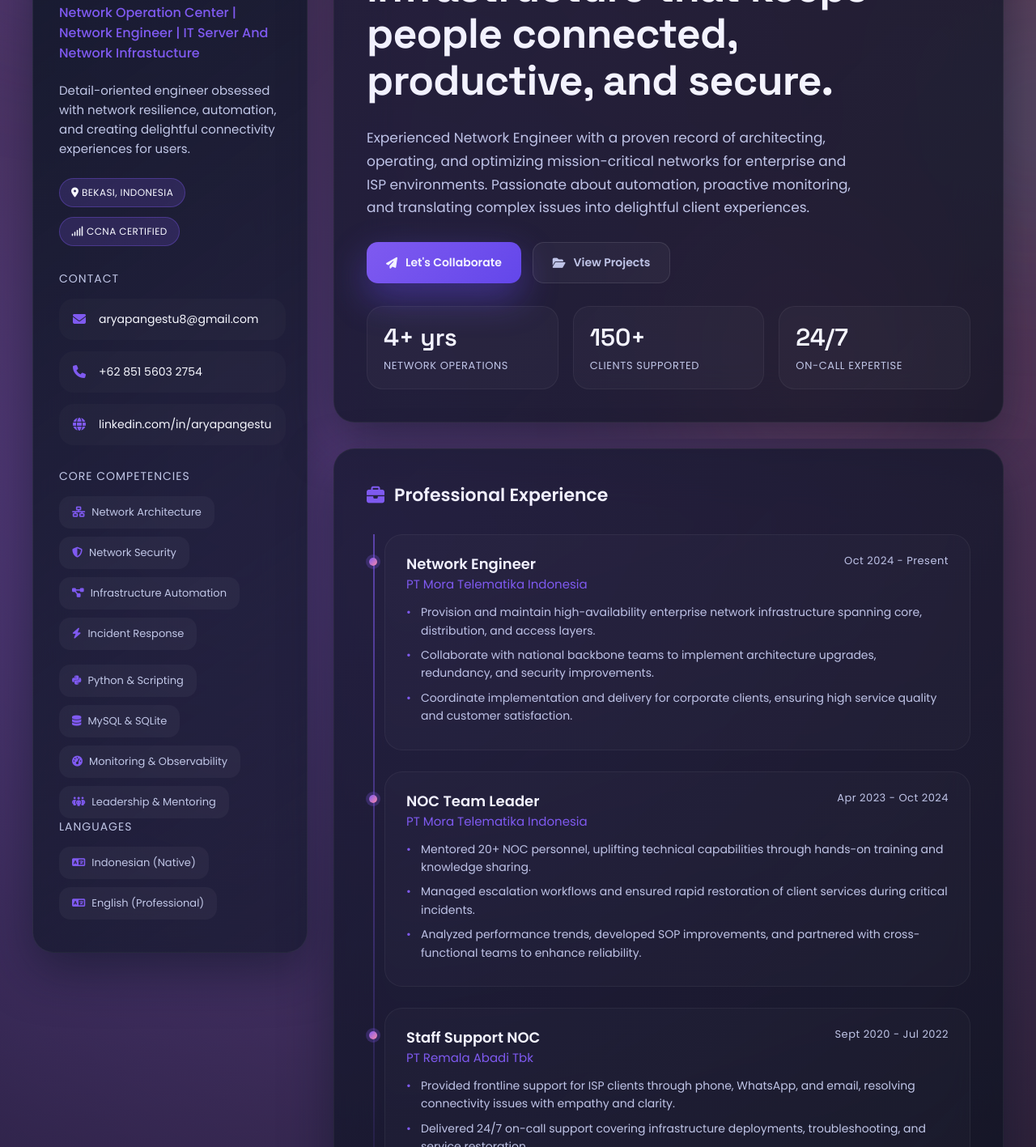
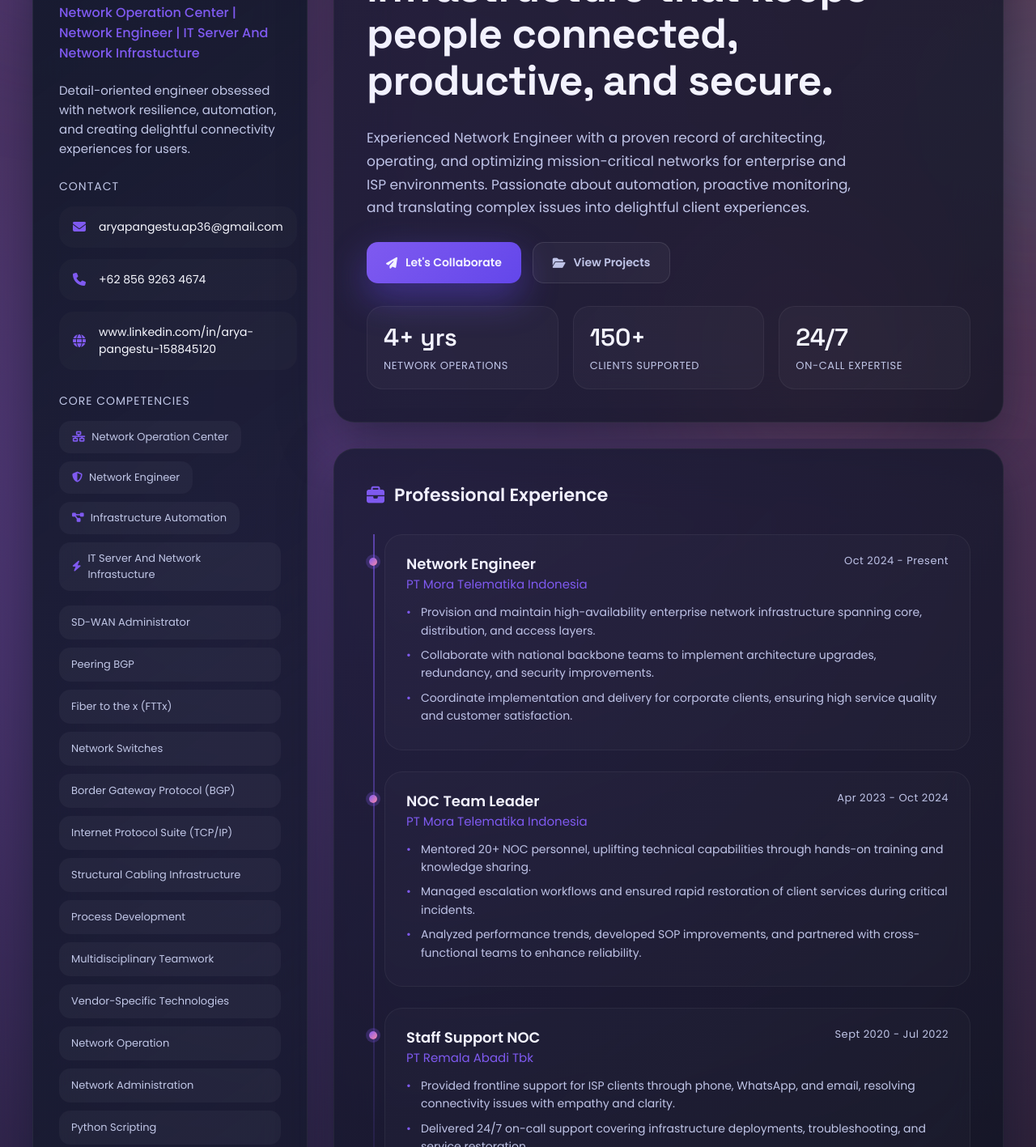
Before and after one commit to arpang01/Curiculum-Vitae, a plain HTML site: page index.html in a window 1280 px wide. Shown: the part 258-1675 px from the top of the page at 81% size. Drawn offline with Linux system fonts and the light colour scheme.

Commit message:
Update index.html

```diff
--- a/index.html
+++ b/index.html
@@ -259,6 +259,28 @@
             display: flex;
             flex-wrap: wrap;
             gap: 10px;
+        }
+
+        .skills-grid {
+            display: grid;
+            grid-template-columns: repeat(auto-fit, minmax(160px, 1fr));
+            gap: 10px;
+        }
+
+        .skill-tag {
+            padding: 10px 14px;
+            border-radius: 14px;
+            background: rgba(255, 255, 255, 0.04);
+            color: var(--text-secondary);
+            font-size: 13px;
+            border: 1px solid transparent;
+            transition: var(--transition);
+        }
+
+        .skill-tag:hover {
+            border-color: rgba(127, 90, 240, 0.35);
+            color: var(--text-primary);
+            background: rgba(127, 90, 240, 0.12);
         }
 
         .main {
@@ -600,24 +622,19 @@
             <div class="role">Network Operation Center | Network Engineer | IT Server And Network Infrastucture</div>
             <p>Detail-oriented engineer obsessed with network resilience, automation, and creating delightful connectivity experiences for users.</p>
 
-            <div class="badge-group">
-                <span class="badge"><i class="fa-solid fa-location-dot"></i> Bekasi, Indonesia</span>
-                <span class="badge"><i class="fa-solid fa-signal"></i> CCNA Certified</span>
-            </div>
-
             <div class="section-title">Contact</div>
             <div class="contact-list">
                 <div class="contact-item">
                     <i class="fa-solid fa-envelope"></i>
-                    <a href="mailto:aryapangestu8@gmail.com">aryapangestu8@gmail.com</a>
+                    <a href="mailto:aryapangestu.ap36@gmail.com">aryapangestu.ap36@gmail.com</a>
                 </div>
                 <div class="contact-item">
                     <i class="fa-solid fa-phone"></i>
-                    <a href="tel:+6285156032754">+62 851 5603 2754</a>
+                    <a href="tel:+6285692634674">+62 856 9263 4674</a>
                 </div>
                 <div class="contact-item">
                     <i class="fa-solid fa-globe"></i>
-                    <span>linkedin.com/in/aryapangestu</span>
+                    <span>www.linkedin.com/in/arya-pangestu-158845120</span>
                 </div>
             </div>
 
@@ -625,26 +642,50 @@
             <div class="skill-group">
                 <div>
                     <div class="skill-list">
-                        <span class="skill-chip"><i class="fa-solid fa-network-wired"></i> Network Architecture</span>
-                        <span class="skill-chip"><i class="fa-solid fa-shield-halved"></i> Network Security</span>
+                        <span class="skill-chip"><i class="fa-solid fa-network-wired"></i> Network Operation Center</span>
+                        <span class="skill-chip"><i class="fa-solid fa-shield-halved"></i> Network Engineer</span>
                         <span class="skill-chip"><i class="fa-solid fa-diagram-project"></i> Infrastructure Automation</span>
-                        <span class="skill-chip"><i class="fa-solid fa-bolt"></i> Incident Response</span>
+                        <span class="skill-chip"><i class="fa-solid fa-bolt"></i> IT Server And Network Infrastucture</span>
                     </div>
                 </div>
                 <div>
-                    <div class="skill-list">
-                        <span class="skill-chip"><i class="fa-brands fa-python"></i> Python &amp; Scripting</span>
-                        <span class="skill-chip"><i class="fa-solid fa-database"></i> MySQL &amp; SQLite</span>
-                        <span class="skill-chip"><i class="fa-solid fa-gauge-high"></i> Monitoring &amp; Observability</span>
-                        <span class="skill-chip"><i class="fa-solid fa-people-group"></i> Leadership &amp; Mentoring</span>
+                    <div class="skills-grid">
+                        <div class="skill-tag">SD-WAN Administrator</div>
+                        <div class="skill-tag">Peering BGP</div>
+                        <div class="skill-tag">Fiber to the x (FTTx)</div>
+                        <div class="skill-tag">Network Switches</div>
+                        <div class="skill-tag">Border Gateway Protocol (BGP)</div>
+                        <div class="skill-tag">Internet Protocol Suite (TCP/IP)</div>
+                        <div class="skill-tag">Structural Cabling Infrastructure</div>
+                        <div class="skill-tag">Process Development</div>
+                        <div class="skill-tag">Multidisciplinary Teamwork</div>
+                        <div class="skill-tag">Vendor-Specific Technologies</div>
+                        <div class="skill-tag">Network Operation</div>
+                        <div class="skill-tag">Network Administration</div>
+                        <div class="skill-tag">Python Scripting</div>
+                        <div class="skill-tag">Linux Administration</div>
+                        <div class="skill-tag">Network Security</div>
+                        <div class="skill-tag">Automation</div>
+                        <div class="skill-tag">Troubleshooting</div>
+                        <div class="skill-tag">VLAN Configuration</div>
+                        <div class="skill-tag">Routing Protocols</div>
                     </div>
                 </div>
             </div>
 
-            <div class="section-title">Languages</div>
+            <div class="section-title">Equipment Mastery</div>
             <div class="skill-list">
-                <span class="skill-chip"><i class="fa-solid fa-language"></i> Indonesian (Native)</span>
-                <span class="skill-chip"><i class="fa-solid fa-language"></i> English (Professional)</span>
+                <span class="skill-chip"><i class="fa-solid fa-microchip"></i> Cisco Switches & Routers</span>
+                <span class="skill-chip"><i class="fa-solid fa-microchip"></i> Aruba Switches & Acces Point</span>
+                <span class="skill-chip"><i class="fa-solid fa-microchip"></i> HP ProCurve Series</span>
+                <span class="skill-chip"><i class="fa-solid fa-microchip"></i> Mikrotik RouterOS</span>
+                <span class="skill-chip"><i class="fa-solid fa-microchip"></i> Ubiquiti UniFi</span>
+                <span class="skill-chip"><i class="fa-solid fa-microchip"></i> Fortinet FortiGate</span>
+                <span class="skill-chip"><i class="fa-solid fa-microchip"></i> Juniper Networks</span>
+                <span class="skill-chip"><i class="fa-solid fa-microchip"></i> Sophos Firewal</span>
+                <span class="skill-chip"><i class="fa-solid fa-microchip"></i> Linux Servers</span>
+
+
             </div>
         </aside>
 
```
